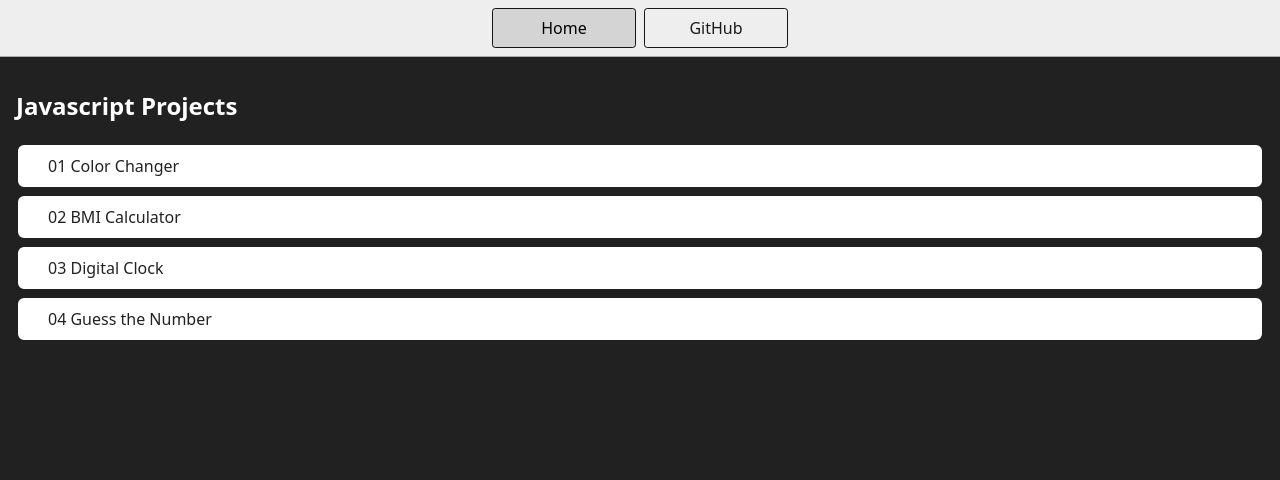
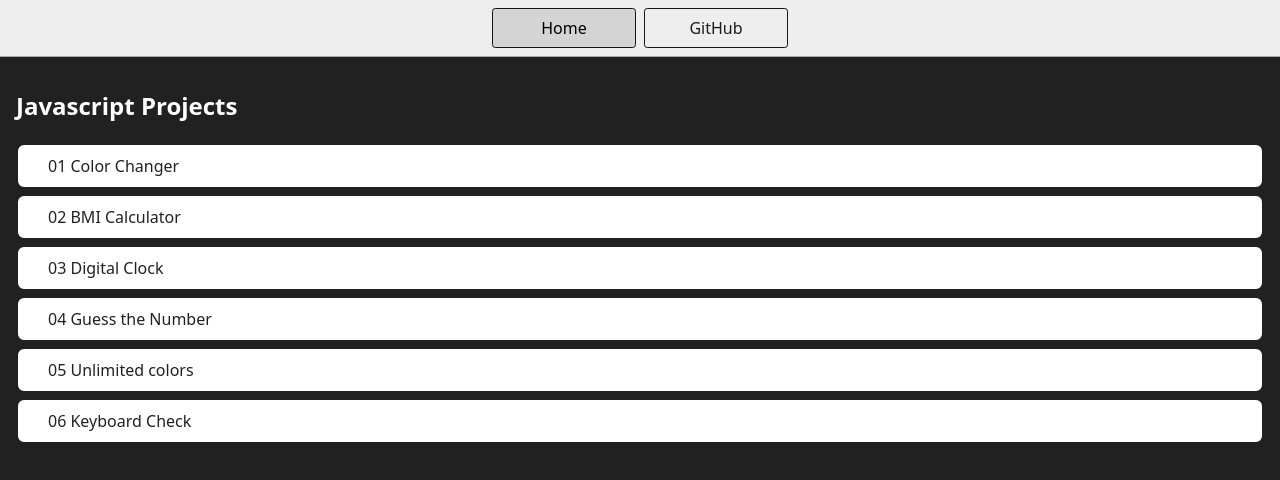
Before and after one commit to Adityarj1910/JavaScript, a plain HTML site: page 05-Projects/index.html in a window 1280 px wide. Drawn offline with Linux system fonts and the light colour scheme.

Commit message:
add projects to readme.md

```diff
--- a/05-Projects/index.html
+++ b/05-Projects/index.html
@@ -19,6 +19,8 @@
             <a class="project-link" href="./02-BMI-calculator/index.html">02 BMI Calculator</a>
             <a class="project-link" href="./03-Digital-Clock/index.html">03 Digital Clock</a>
             <a class="project-link" href="./04-Guess-the-Number/index.html">04 Guess the Number</a>
+            <a class="project-link" href="./05-Unlimited-colors/index.html">05 Unlimited colors</a>
+            <a class="project-link" href="./06-Keyboard-Check/index.html">06 Keyboard Check</a>
         </div>
     </main>
 </body>
```
